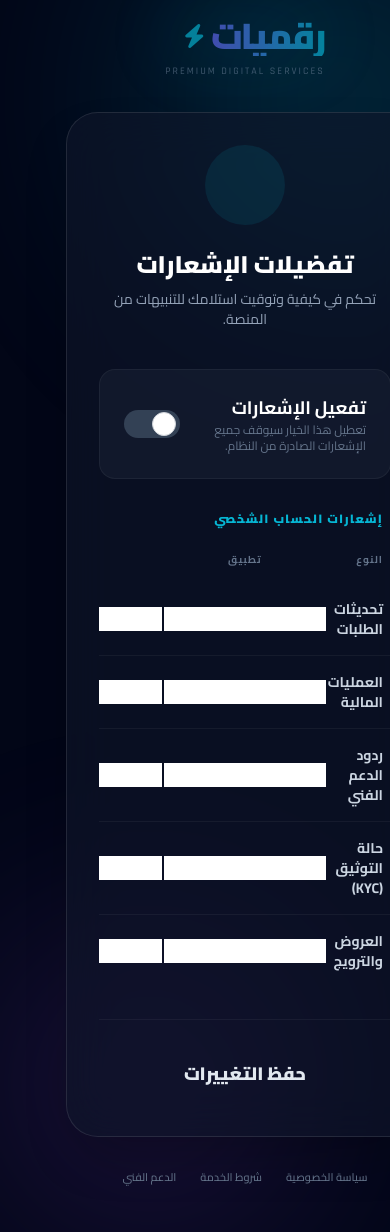
After one commit to RamiQassas/store, a Django app: template apps/site/templates/site/v3/v3_notification_settings.html in a window 390 px wide; the page is wider, and only the part inside the window is pictured. The commit adds this page. Run offline with Django 5.2, Linux system fonts and the light colour scheme; the template is opened without the code that fills it, so the values that code supplies are empty, except form fields; tables that the repository leaves empty hold one stand-in row (values such as "Sample post"); form fields are guessed from the names that the template uses; parts of the project's set-up code (start-up, migrations or seed data) failed here and were passed over; some libraries are stand-ins or nearby versions.

Commit message:
اشعارات

```diff
--- a/apps/orders/services.py
+++ b/apps/orders/services.py
@@ -187,7 +187,8 @@ def create_order(customer, variant_id, quantity=1, fulfillment_data=None, coupon
     notify_staff(
         title="طلب جديد",
         body=f"تم إنشاء طلب جديد برقم {order.number} بقيمة {total} من قبل {customer.email}",
-        action_url=f"/control/orders/{order.id}/"
+        action_url=f"/control/orders/{order.id}/",
+        category='admin_new_order'
     )
 
     return order
--- a/apps/site/templates/site/v3/v3_dashboard.html
+++ b/apps/site/templates/site/v3/v3_dashboard.html
@@ -263,9 +263,9 @@
                 <i class="fas fa-plus-circle"></i>
                 <span>إيداع رصيد</span>
             </a>
-            <a href="{% url 'dashboard_withdrawals' %}" class="action-btn">
-                <i class="fas fa-arrow-alt-circle-down"></i>
-                <span>طلب سحب</span>
+            <a href="{% url 'notification_settings' %}" class="action-btn">
+                <i class="fas fa-bell"></i>
+                <span>إعدادات الإشعارات</span>
             </a>
             <a href="{% url 'chat_list' %}" class="action-btn">
                 <i class="fas fa-headset"></i>
--- /dev/null
+++ b/apps/site/templates/site/v3/v3_notification_settings.html
@@ -0,0 +1,125 @@
+{% extends "site/v3/auth_base.html" %}
+{% block title %}إعدادات الإشعارات | رقميات{% endblock %}
+
+{% block auth_content %}
+<div class="glass-panel p-8 md:p-10 !max-w-3xl mx-auto">
+    <div class="mb-10 text-center">
+        <div class="w-20 h-20 bg-cyan/10 rounded-full flex items-center justify-center text-3xl text-cyan mx-auto mb-6">
+            <i class="fas fa-bell-on"></i>
+        </div>
+        <h2 class="text-2xl font-black text-white mb-2">تفضيلات الإشعارات</h2>
+        <p class="text-slate-400 text-sm">تحكم في كيفية وتوقيت استلامك للتنبيهات من المنصة.</p>
+    </div>
+
+    <form method="post" class="space-y-8">
+        {% csrf_token %}
+
+        <!-- Global Toggle -->
+        <div class="p-6 bg-slate-800/40 rounded-2xl border border-white/5 flex items-center justify-between">
+            <div>
+                <h3 class="text-lg font-bold text-white">تفعيل الإشعارات</h3>
+                <p class="text-xs text-slate-500">تعطيل هذا الخيار سيوقف جميع الإشعارات الصادرة من النظام.</p>
+            </div>
+            <label class="relative inline-flex items-center cursor-pointer">
+                {{ form.is_enabled }}
+                <div class="w-14 h-7 bg-slate-700 peer-focus:outline-none rounded-full peer peer-checked:after:translate-x-full rtl:peer-checked:after:-translate-x-full peer-checked:after:border-white after:content-[''] after:absolute after:top-0.5 after:start-[4px] after:bg-white after:border-gray-300 after:border after:rounded-full after:h-6 after:w-6 after:transition-all peer-checked:bg-cyan"></div>
+            </label>
+        </div>
+
+        {% if user.is_platform_staff %}
+        <!-- Admin Section -->
+        <div class="space-y-4">
+            <h4 class="text-xs font-black text-indigo-400 uppercase tracking-widest px-2">إشعارات الإدارة (للمدراء والموظفين)</h4>
+            <div class="grid grid-cols-1 md:grid-cols-2 gap-4">
+                <div class="p-5 bg-indigo-500/5 border border-indigo-500/10 rounded-2xl flex items-center justify-between">
+                    <span class="text-sm font-bold text-slate-300">طلبات الإيداع الجديدة</span>
+                    {{ form.admin_new_deposit }}
+                </div>
+                <div class="p-5 bg-indigo-500/5 border border-indigo-500/10 rounded-2xl flex items-center justify-between">
+                    <span class="text-sm font-bold text-slate-300">طلبات السحب الجديدة</span>
+                    {{ form.admin_new_withdrawal }}
+                </div>
+                <div class="p-5 bg-indigo-500/5 border border-indigo-500/10 rounded-2xl flex items-center justify-between">
+                    <span class="text-sm font-bold text-slate-300">طلبات الشراء الجديدة</span>
+                    {{ form.admin_new_order }}
+                </div>
+                <div class="p-5 bg-indigo-500/5 border border-indigo-500/10 rounded-2xl flex items-center justify-between">
+                    <span class="text-sm font-bold text-slate-300">تذاكر الدعم الجديدة</span>
+                    {{ form.admin_new_support }}
+                </div>
+                <div class="p-5 bg-indigo-500/5 border border-indigo-500/10 rounded-2xl flex items-center justify-between">
+                    <span class="text-sm font-bold text-slate-300">طلبات التوثيق الجديدة</span>
+                    {{ form.admin_new_kyc }}
+                </div>
+                <div class="p-5 bg-indigo-500/5 border border-indigo-500/10 rounded-2xl flex items-center justify-between">
+                    <span class="text-sm font-bold text-slate-300">إشعارات البريد الإداري</span>
+                    {{ form.admin_email_notifications }}
+                </div>
+            </div>
+        </div>
+        {% endif %}
+
+        <!-- Channels Grid -->
+        <div class="space-y-6">
+            <h4 class="text-xs font-black text-cyan uppercase tracking-widest px-2">إشعارات الحساب الشخصي</h4>
+
+            <div class="overflow-x-auto">
+                <table class="w-full text-right">
+                    <thead>
+                        <tr class="text-slate-500 text-[10px] uppercase tracking-widest">
+                            <th class="pb-4 pr-2">النوع</th>
+                            <th class="pb-4 text-center">تطبيق</th>
+                            <th class="pb-4 text-center">Push</th>
+                            <th class="pb-4 text-center">بريد</th>
+                        </tr>
+                    </thead>
+                    <tbody class="divide-y divide-white/5">
+                        <tr>
+                            <td class="py-4 pr-2 text-sm font-bold text-slate-300">تحديثات الطلبات</td>
+                            <td class="py-4 text-center">{{ form.in_app_orders }}</td>
+                            <td class="py-4 text-center">{{ form.push_orders }}</td>
+                            <td class="py-4 text-center">{{ form.email_orders }}</td>
+                        </tr>
+                        <tr>
+                            <td class="py-4 pr-2 text-sm font-bold text-slate-300">العمليات المالية</td>
+                            <td class="py-4 text-center">{{ form.in_app_financial }}</td>
+                            <td class="py-4 text-center">{{ form.push_financial }}</td>
+                            <td class="py-4 text-center">{{ form.email_financial }}</td>
+                        </tr>
+                        <tr>
+                            <td class="py-4 pr-2 text-sm font-bold text-slate-300">ردود الدعم الفني</td>
+                            <td class="py-4 text-center">{{ form.in_app_support }}</td>
+                            <td class="py-4 text-center">{{ form.push_support }}</td>
+                            <td class="py-4 text-center">{{ form.email_support }}</td>
+                        </tr>
+                        <tr>
+                            <td class="py-4 pr-2 text-sm font-bold text-slate-300">حالة التوثيق (KYC)</td>
+                            <td class="py-4 text-center">{{ form.in_app_kyc }}</td>
+                            <td class="py-4 text-center">{{ form.push_kyc }}</td>
+                            <td class="py-4 text-center">{{ form.email_kyc }}</td>
+                        </tr>
+                        <tr>
+                            <td class="py-4 pr-2 text-sm font-bold text-slate-300">العروض والترويج</td>
+                            <td class="py-4 text-center">{{ form.in_app_promotions }}</td>
+                            <td class="py-4 text-center">{{ form.push_promotions }}</td>
+                            <td class="py-4 text-center">{{ form.email_promotions }}</td>
+                        </tr>
+                    </tbody>
+                </table>
+            </div>
+        </div>
+
+        <div class="pt-6 border-t border-white/5">
+            <button type="submit" class="btn-primary w-full py-4 rounded-2xl font-black text-lg shadow-cyan">حفظ التغييرات</button>
+        </div>
+    </form>
+</div>
+{% endblock %}
+
+{% block extra_head %}
+<style>
+    input[type="checkbox"] {
+        @apply w-5 h-5 rounded border-slate-700 bg-slate-800 text-cyan focus:ring-cyan focus:ring-offset-slate-900;
+    }
+</style>
+{% endblock %}
--- a/apps/support/consumers.py
+++ b/apps/support/consumers.py
@@ -207,6 +207,7 @@ class SupportConsumer(AsyncWebsocketConsumer):
                     title=f"رسالة جديدة من {actual_sender_name}",
                     body=text[:100] if text else "قام العميل بإرسال ملف/صورة",
                     action_url=f"/support/chats/{room.id}/",
+                    category='admin_new_support',
                     priority="high",
                     metadata={"type": "chat_user_msg", "room_id": str(room.id)},
                     exclude_user=exclude_u
--- a/apps/support/views.py
+++ b/apps/support/views.py
@@ -147,7 +147,8 @@ def create_chat(request):
     notify_staff(
         title="طلب دعم جديد",
         body=f"قام {user_label} بفتح تذكرة دعم جديدة: {subject}",
-        action_url=f"/support/chats/{room.id}/"
+        action_url=f"/support/chats/{room.id}/",
+        category='admin_new_support'
     )
 
     return redirect('chat_room', room_id=room.id)
```
Also changed, not shown: apps/notifications/models.py (+17 -0 lines), apps/notifications/services.py (+59 -18 lines), apps/site/forms.py (+40 -0 lines), apps/site/views.py (+58 -20 lines), apps/notifications/migrations/0009_notificationsetting_admin_email_notifications_and_more.py (added).
